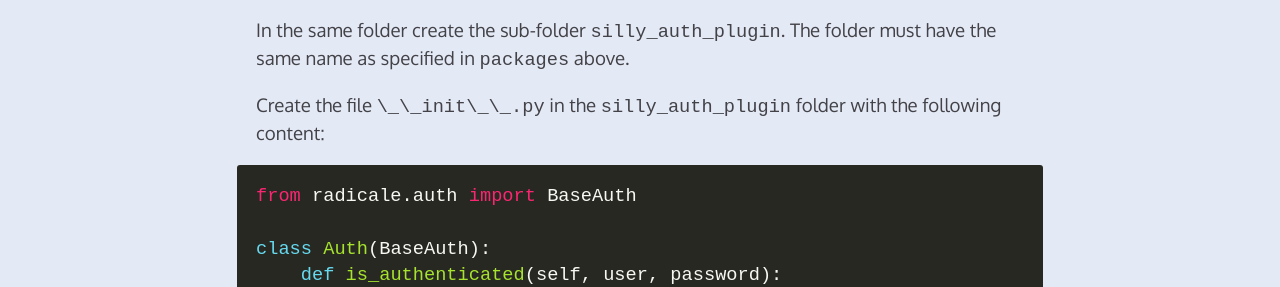
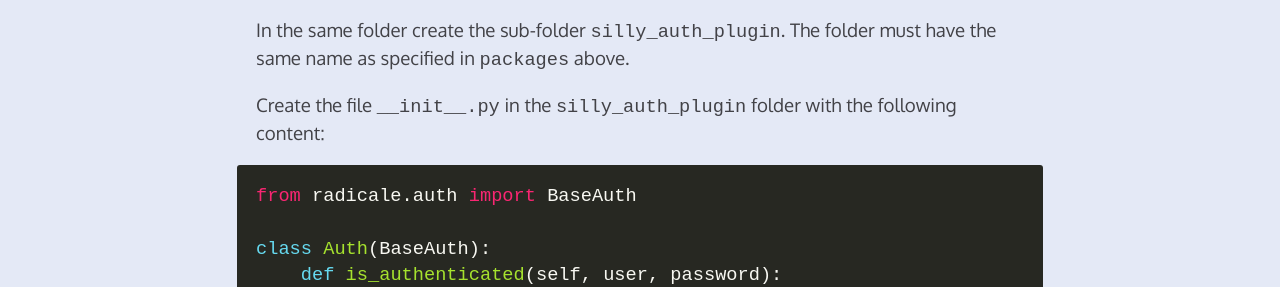
Before and after one commit to Kozea/Radicale, a Jekyll site: the page built from plugins.md, in a window 1280 px wide. Shown: the part 744-1031 px from the top of the page. Built offline with Jekyll 4.4.1, drawn with Linux system fonts in a browser that asks for light colours.

Commit message:
Remove escaping from underscores

````diff
--- a/plugins.md
+++ b/plugins.md
@@ -28,7 +28,7 @@ setup(packages=["silly_auth_plugin"])
 In the same folder create the sub-folder `silly_auth_plugin`. The folder
 must have the same name as specified in `packages` above.
 
-Create the file `\_\_init\_\_.py` in the `silly_auth_plugin` folder with the
+Create the file `__init__.py` in the `silly_auth_plugin` folder with the
 following content:
 
 ```python
````
